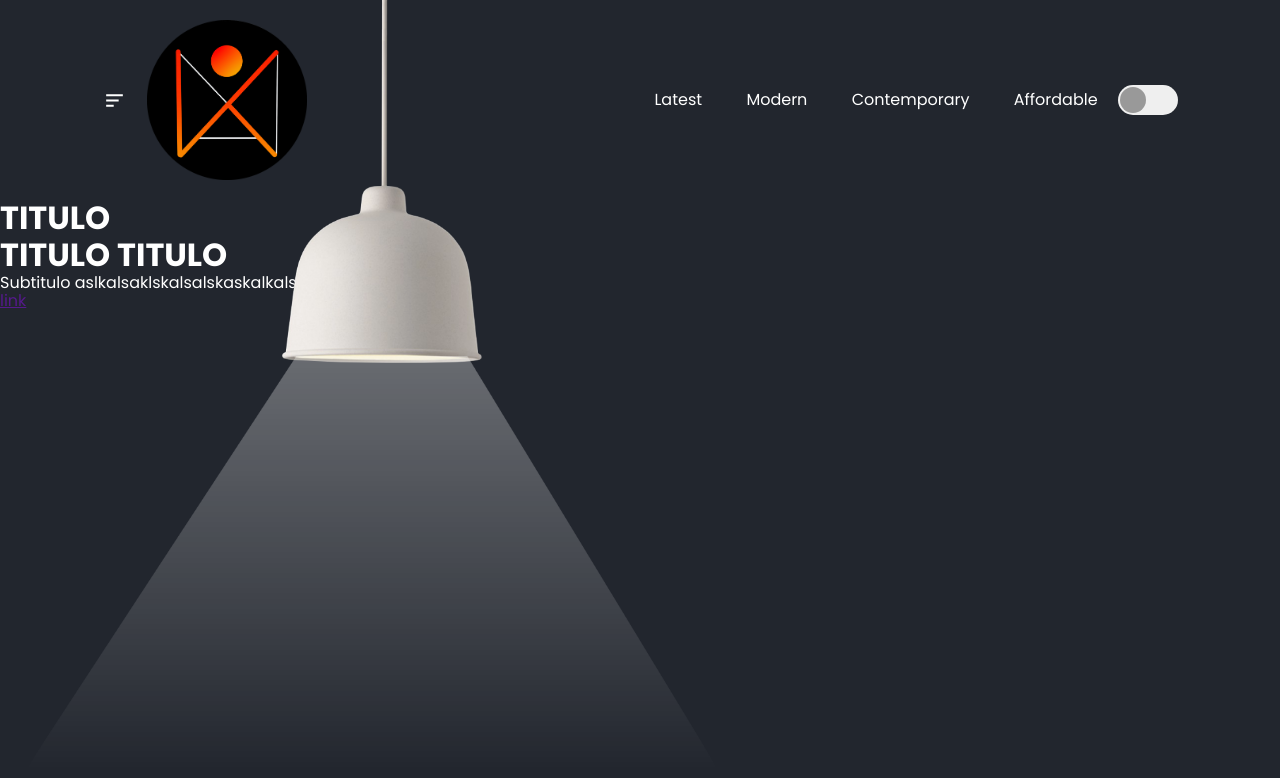
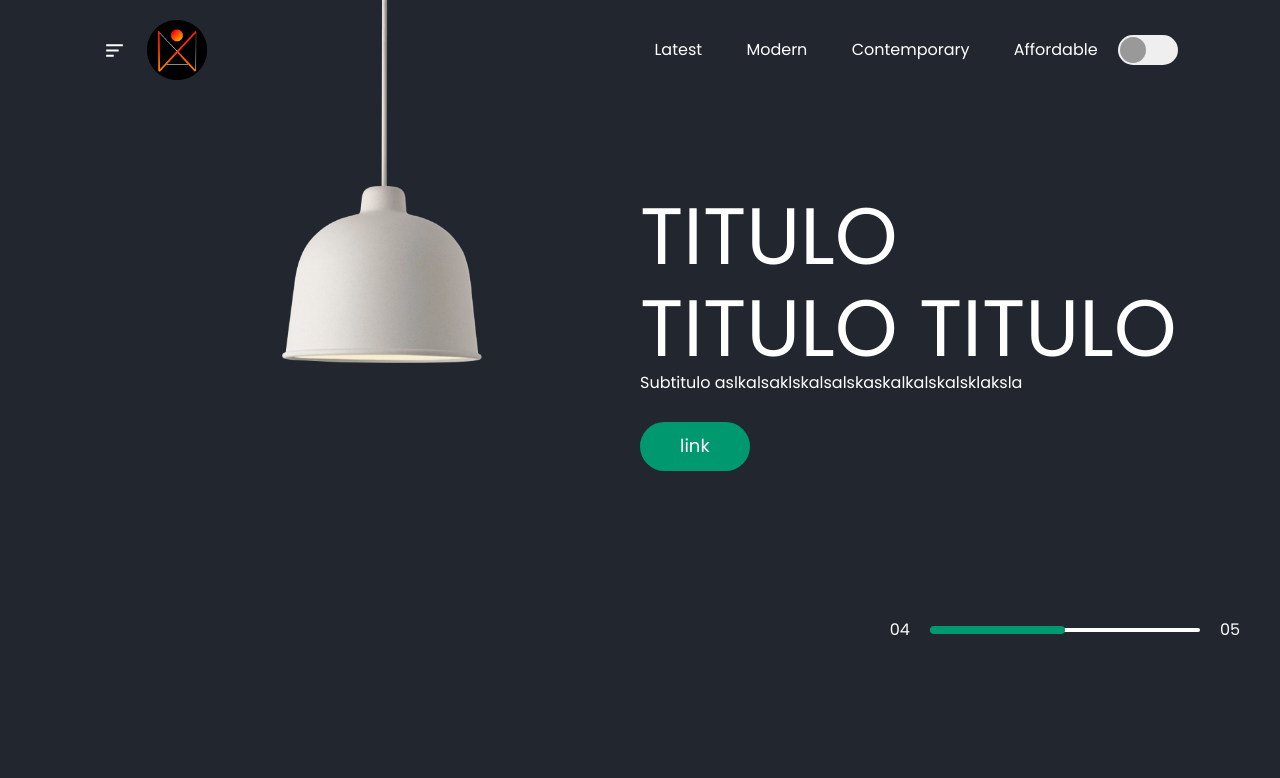
Before and after one commit to Adri147/kainoWebFLL, a plain HTML site: page index.html in a window 1280 px wide. Drawn offline with Linux system fonts and the light colour scheme.

Commit message:
Segundo commit

```diff
--- a/css/style.css
+++ b/css/style.css
@@ -25,7 +25,7 @@ nav .menu-img{
 }
 
 nav .logo{
-    width: 160px;
+    width: 60px;
     cursor: pointer;
 }
 
@@ -82,4 +82,60 @@ button span{
     transform: translateX(-50%);
     width: 700px;
     margin-left: -10px;
+    opacity: 0;
 }
+
+.text-container{
+    max-width: 600px;
+    margin-top: 7%;
+    margin-left: 50%;
+}
+
+.text-container h1{
+    font-size: 80px;
+    font-weight: 400;
+}
+
+.text-container a{
+    text-decoration: none;
+    background: #00986f;
+    padding: 14px 40px;
+    display: inline-block;
+    color: #fff;
+    font-size: 18px;
+    margin-top: 30px;
+    border-radius: 30px;
+}
+
+.control{
+    display: flex;
+    align-items: center;
+    justify-content: flex-end;
+    margin-top: 150px;
+}
+
+.control .line{
+    width: 270px;
+    height: 4px;
+    background: #fff;
+    margin: 0 20px;
+    border-radius: 2px;
+}
+
+.control .line span{
+    width: 50%;
+    height: 8px;
+    margin-top: -2px;
+    border-radius: 4px;
+    background: #00986f;
+    display: block;
+}
+
+.active{
+    background: green;
+}
+
+.active span{
+    background: #fff;
+    margin-left: 31px;
+}
--- a/index.html
+++ b/index.html
@@ -20,7 +20,7 @@
                 <li><a href="">Contemporary</a></li>
                 <li><a href="">Affordable</a></li>
             </ul>
-            <button type="button"><span></span></button>
+            <button type="button" onclick="toggleBtn()" id="btn"><span></span></button>
         </nav>
 
         <div class="lamp-container">
@@ -32,9 +32,21 @@
             <h1>TITULO <br> TITULO TITULO</h1>
             <p>Subtitulo aslkalsaklskalsalskaskalkalskalsklaksla</p>
             <a href="">link</a>
+            <div class="control">
+                <p>04</p>
+                <div class="line"><span></span></div>
+                <p>05</p>
+            </div>
         </div>
 
     </div>
 
+<script>
+    var btn = document.getElementById("btn");
+
+    function toggleBtn(){
+        btn.classList.toggle(".active");
+    }
+</script>
 </body>
 </html>
```
